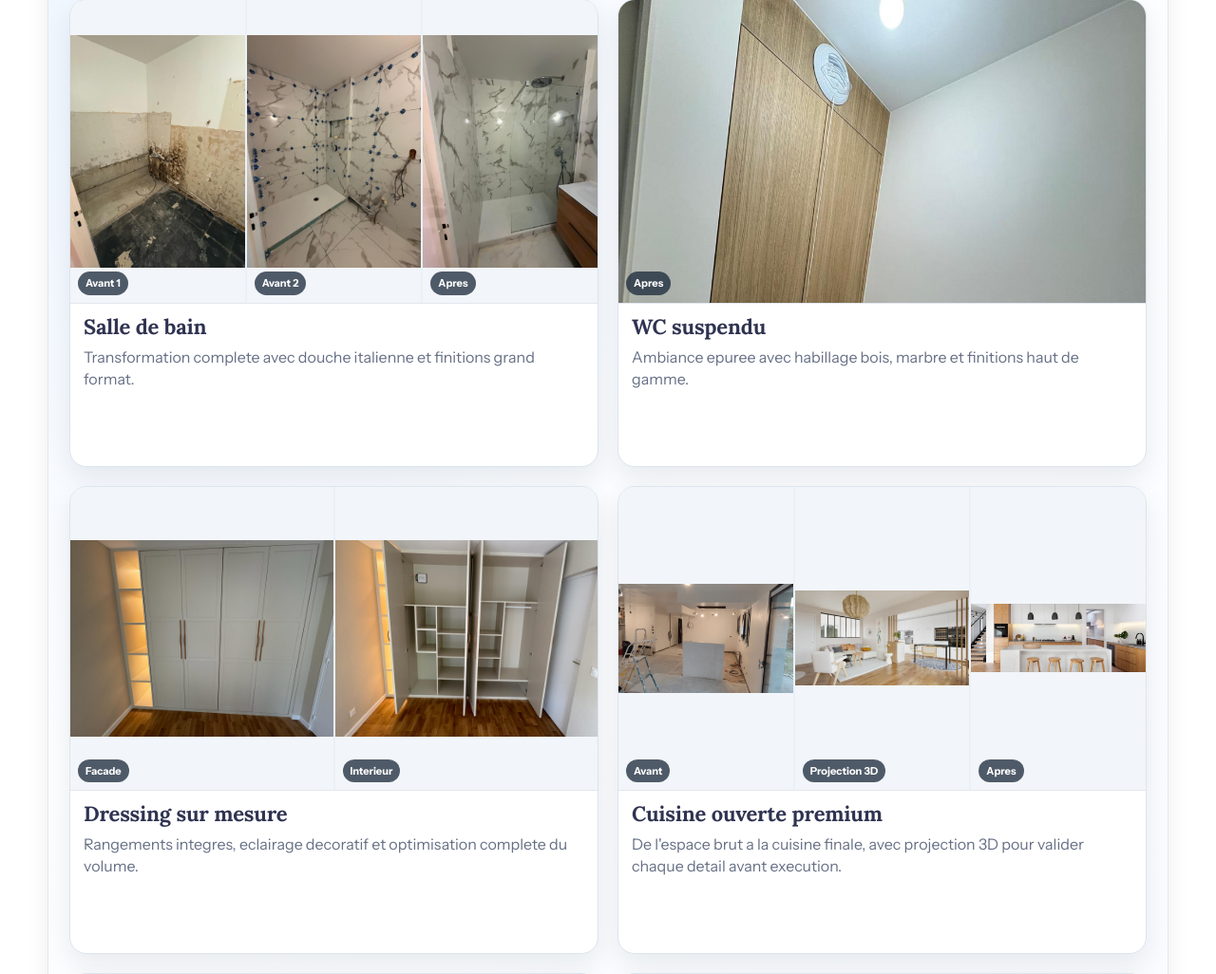
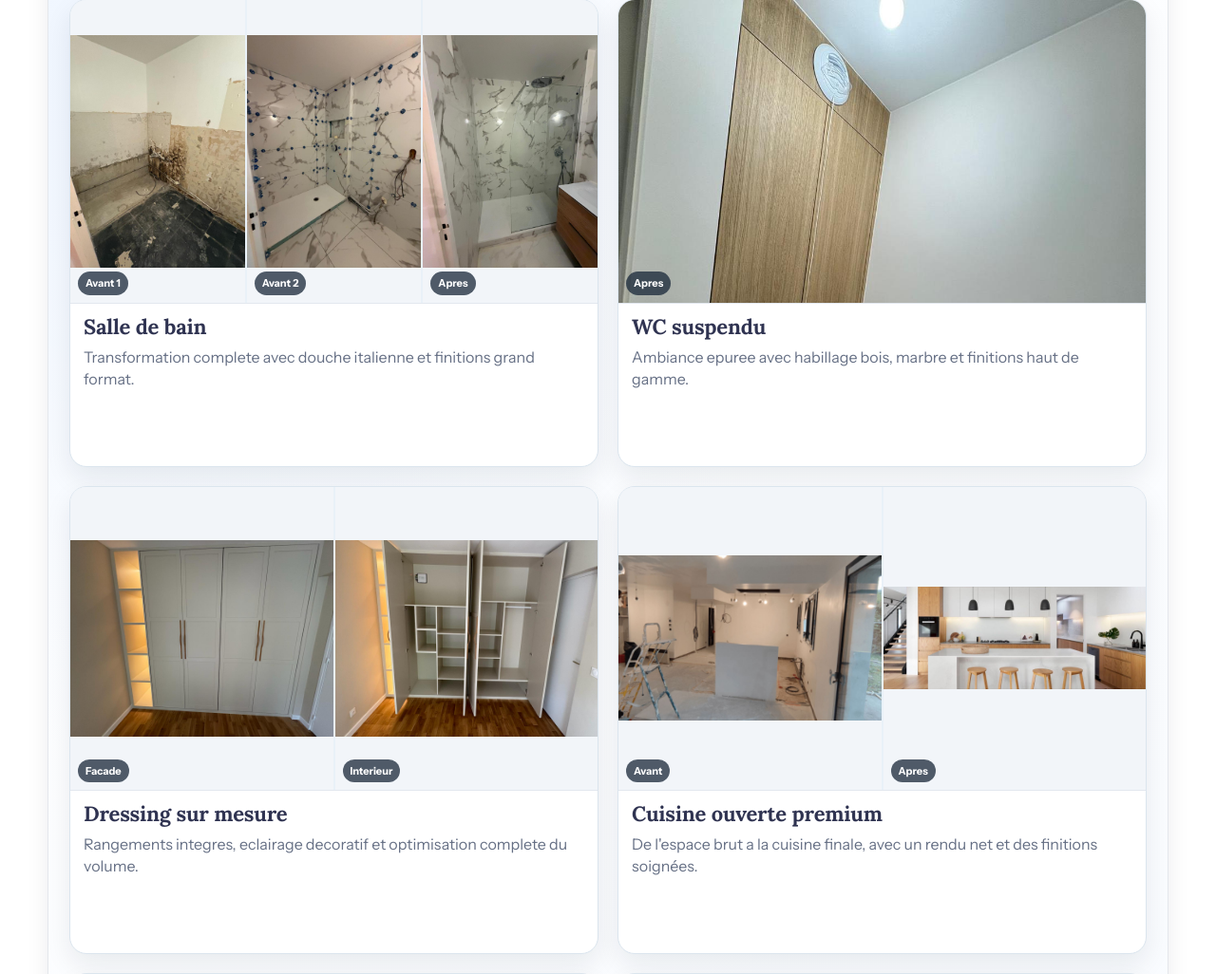
Before and after one commit to celiabou/batiment-fastapi, a FastAPI app: page / in a window 1280 px wide. Shown: the part 3627-4653 px from the top of the page at 95% size. Run offline with FastAPI, Linux system fonts and the light colour scheme.

Commit message:
Remove 3D projection visual from kitchen before-after

```diff
--- a/templates/home.html
+++ b/templates/home.html
@@ -247,14 +247,10 @@
       </div>
     </article>
     <article class="before-after-card" data-category="cuisine">
-      <div class="before-after-images triple">
+      <div class="before-after-images">
         <figure>
           <img src="/static/before-after/cuisine-premium-avant.jpg" alt="Avant cuisine ouverte en cours de chantier">
           <figcaption>Avant</figcaption>
-        </figure>
-        <figure>
-          <img src="/static/before-after/cuisine-premium-projection.jpg" alt="Projection 3D de la cuisine et du sejour">
-          <figcaption>Projection 3D</figcaption>
         </figure>
         <figure>
           <img src="/static/before-after/cuisine-premium-apres.jpg" alt="Cuisine ouverte terminee">
@@ -263,7 +259,7 @@
       </div>
       <div class="before-after-card-body">
         <h3>Cuisine ouverte premium</h3>
-        <p>De l'espace brut a la cuisine finale, avec projection 3D pour valider chaque detail avant execution.</p>
+        <p>De l'espace brut a la cuisine finale, avec un rendu net et des finitions soignées.</p>
       </div>
     </article>
     <article class="before-after-card" data-category="cuisine">
```
Also changed, not shown: templates/avant_apres.html (+2 -6 lines).
